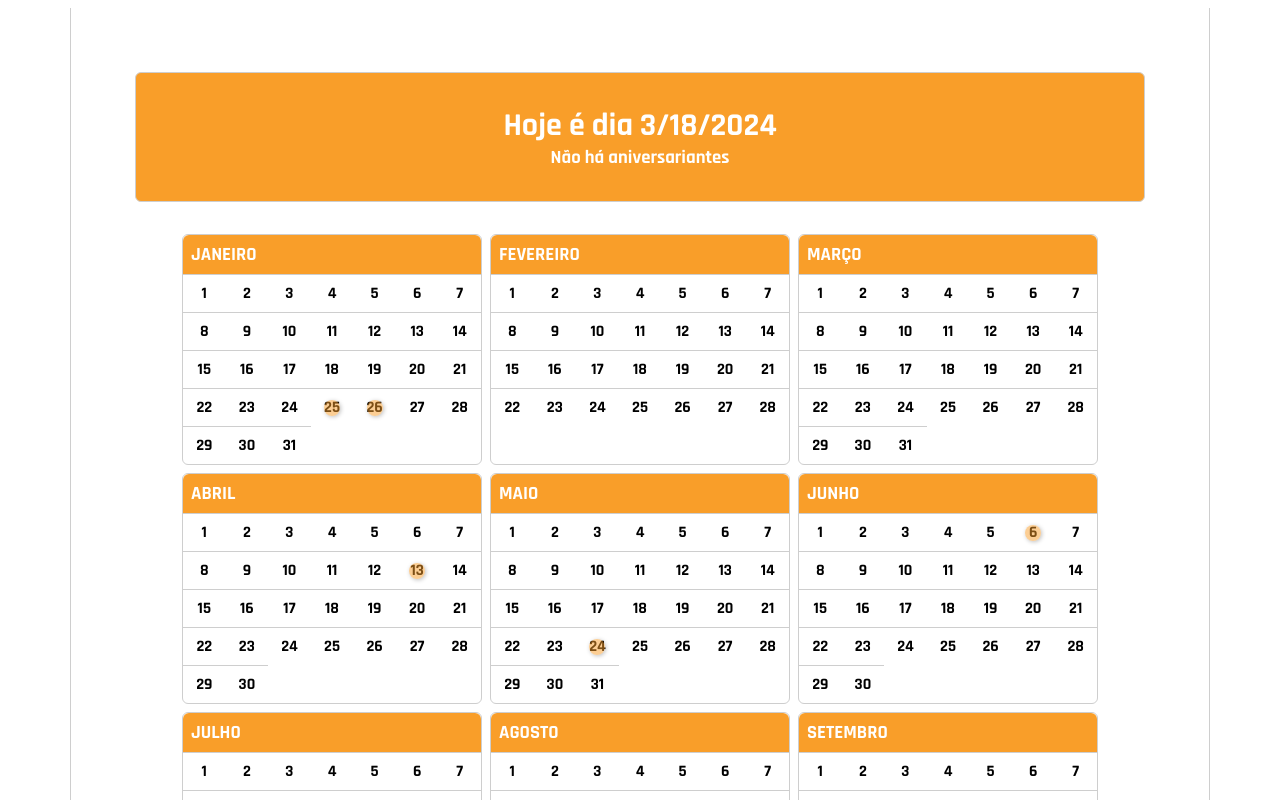
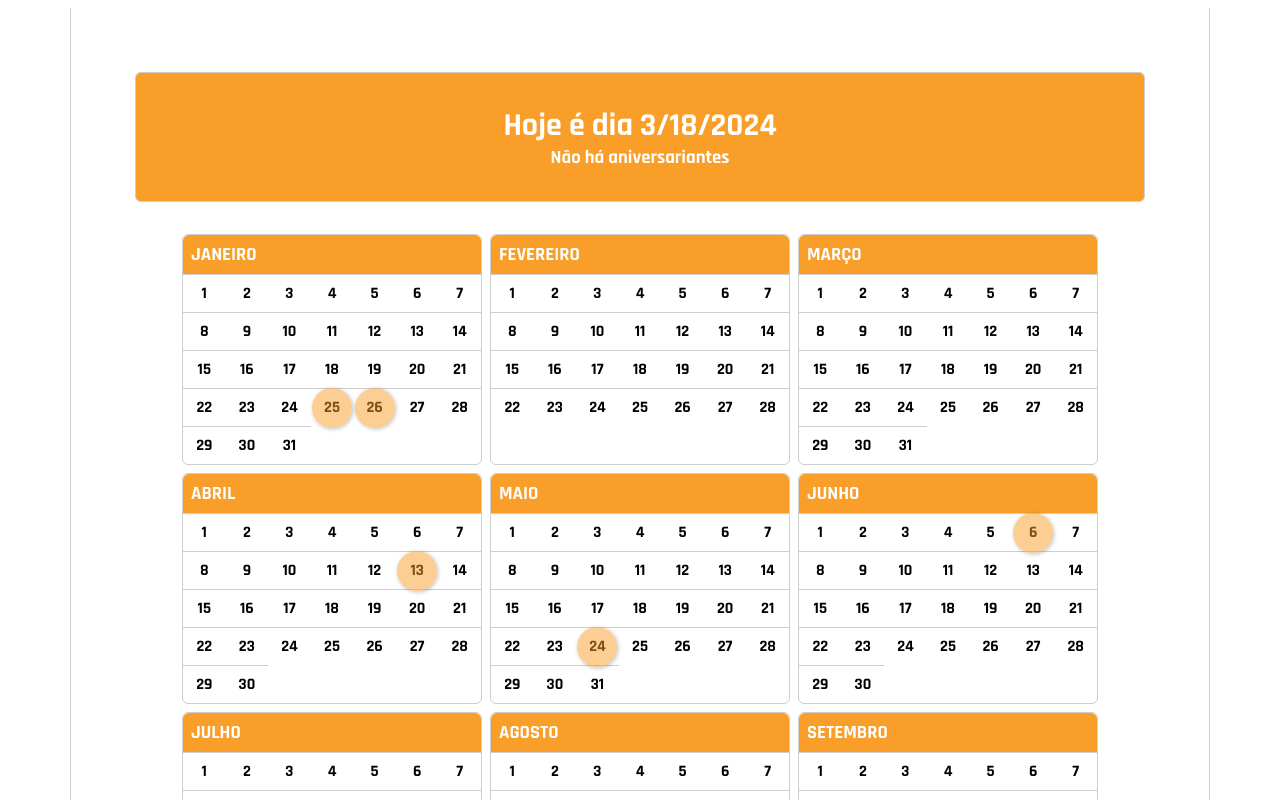
Before and after one commit to victormedeiros1/clients-birthday, a Vue app: page / in a window 1280 px wide. Shown: the top 800 px of the page. Built offline with nearby package versions, Linux system fonts and the light colour scheme.

Commit message:
fix: Container spacing in axe X

```diff
--- a/src/components/Calendar/Indicator/Indicator.vue
+++ b/src/components/Calendar/Indicator/Indicator.vue
@@ -4,25 +4,25 @@
 
 <script setup lang="ts">
 import { CustomerName } from "@/types/Customers";
-    import { computed } from "vue"
+import { computed } from "vue";
 
 interface Props {
-        birthdays: CustomerName[]
+  birthdays: CustomerName[];
 }
 
-    const props = defineProps<Props>()
+const props = defineProps<Props>();
 
 const intensity = computed(() => {
-        return props.birthdays.length
-    })
+  return props.birthdays.length;
+});
 </script>
 
 <style scoped lang="scss">
 .indicator {
   position: absolute;
   display: block;
-        width: .25rem;
-        height: .25rem;
+  width: 0.25rem;
+  height: 0.25rem;
   border-radius: 50%;
   background-color: $orange-op-05;
   box-shadow: 1px 1px 4px rgba(0, 0, 0, 25%);
@@ -30,28 +30,40 @@
   z-index: $layer-1;
 
   &--1 {
-            width: 1rem;
-            height: 1rem;
+    // width: 1rem;
+    // height: 1rem;
+    width: 2.5rem;
+    height: 2.5rem;
   }
   &--2 {
-            width: 1.25rem;
-            height: 1.25rem;
+    // width: 1.25rem;
+    // height: 1.25rem;
+    width: 2.5rem;
+    height: 2.5rem;
   }
   &--3 {
-            width: 1.5rem;
-            height: 1.5rem;
+    // width: 1.5rem;
+    // height: 1.5rem;
+    width: 2.5rem;
+    height: 2.5rem;
   }
   &--4 {
-            width: 1.75rem;
-            height: 1.75rem;
+    // width: 1.75rem;
+    // height: 1.75rem;
+    width: 2.5rem;
+    height: 2.5rem;
   }
   &--5 {
-            width: 2rem;
-            height: 2rem;
+    // width: 2rem;
+    // height: 2rem;
+    width: 2.5rem;
+    height: 2.5rem;
   }
   &--6 {
-            width: 2.25rem;
-            height: 2.25rem;
+    // width: 2.25rem;
+    // height: 2.25rem;
+    width: 2.5rem;
+    height: 2.5rem;
   }
   &--7 {
     width: 2.5rem;
--- a/src/components/Calendar/Tooltip/Tooltip.vue
+++ b/src/components/Calendar/Tooltip/Tooltip.vue
@@ -1,8 +1,7 @@
 <template>
   <div class="tooltip">
     <ul class="tooltip__list">
-            <li class="tooltip__item"
-                v-for="{ name } in birthdays" :key="name">
+      <li class="tooltip__item" v-for="{ name } in birthdays" :key="name">
         {{ name }}
       </li>
     </ul>
@@ -10,20 +9,20 @@
 </template>
 
 <script setup lang="ts">
-    import { CustomerName } from '@/types/Customers';
+import { CustomerName } from "@/types/Customers";
 
 interface Props {
-        birthdays: CustomerName[]
+  birthdays: CustomerName[];
 }
 
-    defineProps<Props>()
+defineProps<Props>();
 </script>
 
 <style scoped lang="scss">
 .tooltip {
   position: absolute;
   bottom: 100%;
-        left: 0;
+  left: -25vw;
   background-color: $orange-op-05;
   backdrop-filter: blur(4px);
   border-radius: 0.5rem;
--- a/src/components/Container/Container.vue
+++ b/src/components/Container/Container.vue
@@ -4,8 +4,7 @@
   </div>
 </template>
 
-<script setup lang="ts">
-</script>
+<script setup lang="ts"></script>
 
 <style scoped lang="scss">
 .container {
@@ -18,7 +17,7 @@
   padding: $p-64;
 
   @media (max-width: 768px) {
-            padding: $p-20;
+    padding: $p-20 $p-64;
   }
 }
 </style>
```
Lines whose indentation alone changed are shown as unchanged.
